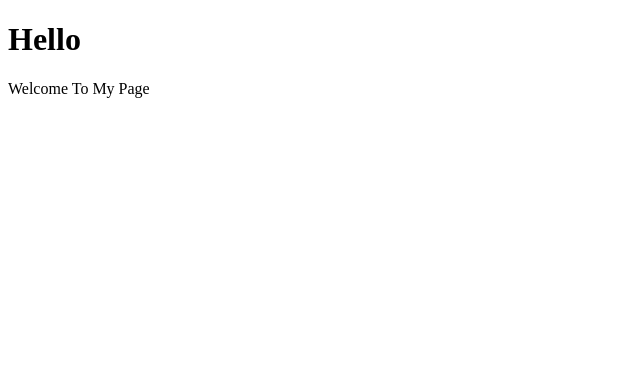
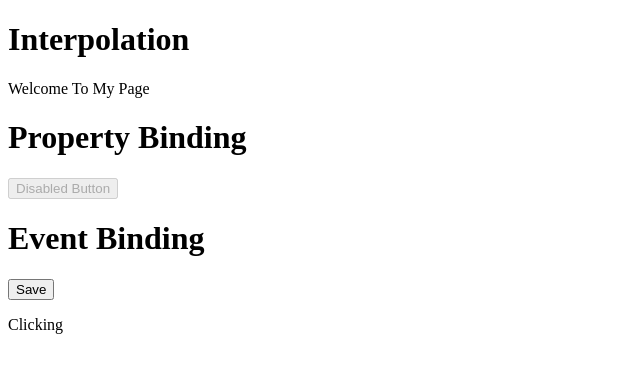
Before and after one commit to EmmanuelPangan/ojt-training, an Angular app: page / in a window 1280 px wide. Shown: the top 372 px of the page, without its empty margins (0-640 px from the left). Built offline with nearby package versions, Linux system fonts and the light colour scheme.

Commit message:
2nd commit

```diff
--- a/src/app/header/header.component.html
+++ b/src/app/header/header.component.html
@@ -1,3 +1,9 @@
-<h1>Hello</h1>
+<h1>Interpolation</h1>
 
 {{Welcome}}
+<p></p>
+<h1>Property Binding</h1>
+<button [disabled]="isButtonDisabled"> Disabled Button</button>
+<h1>Event Binding</h1>
+<button (click)="onSave()">Save</button>
+<p>{{message}}</p>
--- a/src/app/header/header.component.ts
+++ b/src/app/header/header.component.ts
@@ -9,6 +9,15 @@ export class HeaderComponent implements OnInit {
 
   Welcome = "Welcome To My Page";
 
+  isButtonDisabled : boolean = true;
+
+  message = "Clicking";
+  onSave()
+  {
+    this.message = "clicked";
+    alert("yey clicked!!");
+  }
+
   constructor() { }
 
   ngOnInit() {
```
